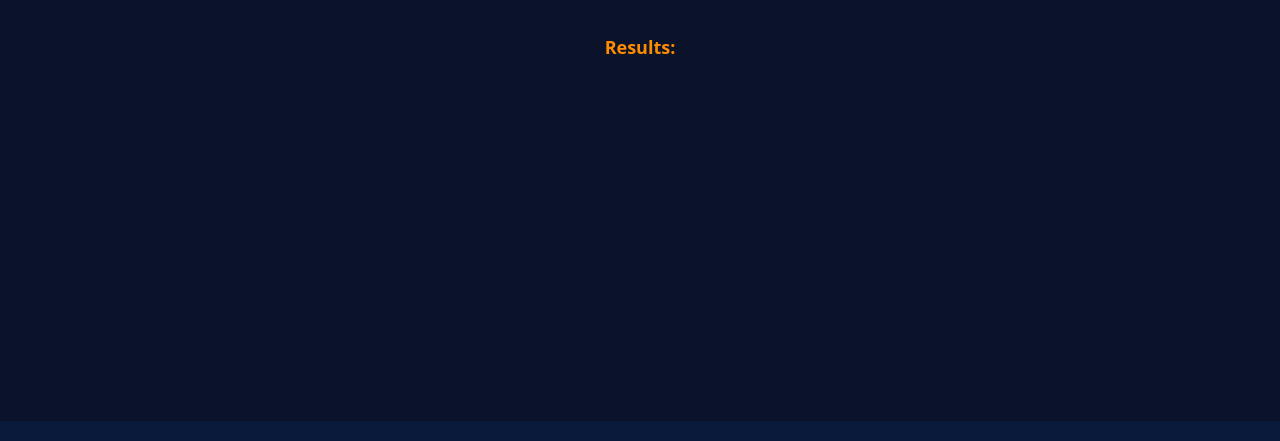
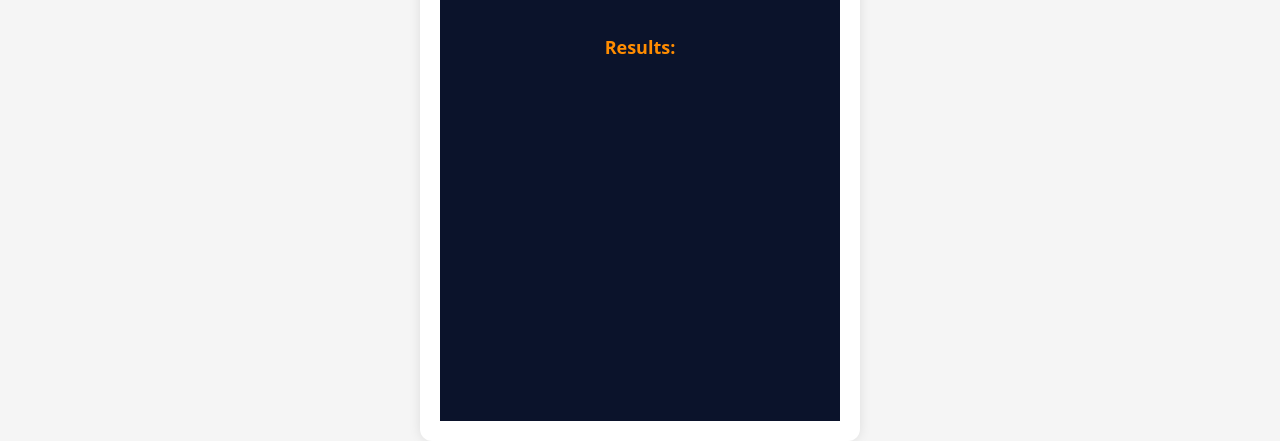
Before and after one commit to petergeraldine/stopwatch, a plain HTML site: page index.html in a window 1280 px wide. Shown: the part 379-820 px from the top of the page. Drawn offline with Linux system fonts and the light colour scheme.

Commit message:
Refactor HTML structure and styles for stopwatch

```diff
--- a/index.html
+++ b/index.html
@@ -1,53 +1,76 @@
-<!doctype html>
+<!DOCTYPE html>
 <html lang="en">
 <head>
   <meta charset="UTF-8" />
+  <meta name="viewport" content="width=device-width, initial-scale=1.0" />
+
   <title>Stopwatch</title>
 
-    <meta name="viewport"
-          content="width=device-width, initial-scale=1, viewport-fit=cover, maximum-scale=1, user-scalable=no" />
-
-    <link rel="manifest" href="/manifest.json" />
+  <!-- Manifest + Icons -->
+  <link rel="manifest" href="/stopwatch/manifest.json" />
   <link rel="apple-touch-icon" href="/stopwatch/assets/Logo.png" />
-
-    <script type="module" crossorigin src="/stopwatch/assets/index-BCiVsbfu.js"></script>
+  <link rel="icon" href="/stopwatch/favicon.svg" />
 
   <style>
-      html, body {
+    body {
       margin: 0;
       padding: 0;
-        height: 100%;
-        background: #0a1a3a;
+      font-family: Arial, sans-serif;
+      background: #f5f5f5;
+      display: flex;
+      justify-content: center;
+      align-items: center;
+      height: 100vh;
     }
 
-      body {
-        padding-top: env(safe-area-inset-top);
-        padding-bottom: env(safe-area-inset-bottom);
-        padding-left: env(safe-area-inset-left);
-        padding-right: env(safe-area-inset-right);
+    #root {
+      display: flex;
+      flex-direction: column;
+      width: 90%;
+      max-width: 400px;
+      background: white;
+      padding: 20px;
+      border-radius: 12px;
+      box-shadow: 0 0 12px rgba(0,0,0,0.1);
     }
 
-      /* React Native Web root container */
-      #root {
-        height: 100%;
-        width: 100%;
-        display: flex;
-        flex-direction: column;
+    .timer {
+      font-size: 3rem;
+      text-align: center;
+      margin-bottom: 20px;
     }
 
-      /* Force the RN Web app to fit inside the screen */
-      #root > div {
+    .buttons {
+      display: flex;
+      justify-content: space-between;
+      margin-bottom: 20px;
+    }
+
+    .buttons button {
       flex: 1;
-        display: flex;
-        flex-direction: column;
-        justify-content: flex-start;
-        max-height: 100%;
-        overflow: hidden; /* prevents results from falling off-screen */
+      margin: 0 5px;
+      padding: 12px;
+      font-size: 1.1rem;
+      border: none;
+      border-radius: 8px;
+      background: #007bff;
+      color: white;
+    }
+
+    /* ⭐ FIX: shrink results font so they fit the allocated slot */
+    .results {
+      font-size: 0.8rem;
+      line-height: 1.1;
+      overflow: hidden;
+      max-height: 150px;
     }
   </style>
 </head>
 
 <body>
   <div id="root"></div>
+
+  <!-- Your compiled JS bundle -->
+  <script type="module" crossorigin src="/stopwatch/assets/index-BCiVsbfu.js"></script>
 </body>
 </html>
```
Lines whose indentation alone changed are shown as unchanged.
